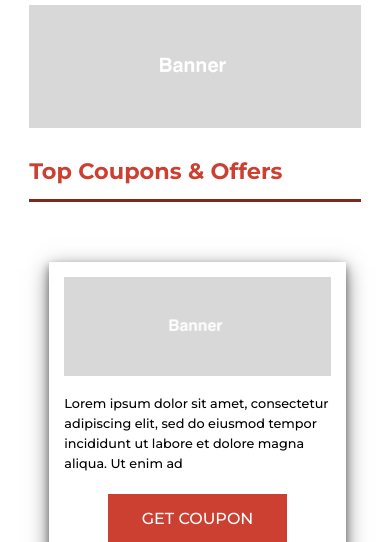
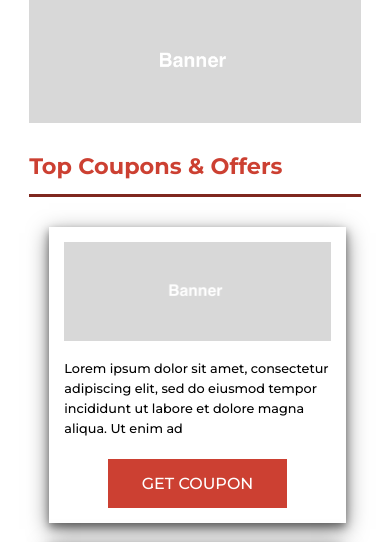
Before and after one commit to SkinnyPetee/couponbroz, a PHP site: page /index.html in a window 390 px wide. Shown: the part 110-652 px from the top of the page. Run offline with PHP 8.4, Linux system fonts and the light colour scheme; some libraries are stand-ins or nearby versions.

Commit message:
fixed margin issues

```diff
--- a/css/index/banner.css
+++ b/css/index/banner.css
@@ -1,7 +1,8 @@
 .items-wrapper {
   display: flex;
   justify-content: center;
-  margin-top : 50px;
+  margin-top : 20px;
+
 
 }
 
@@ -23,8 +24,8 @@
 
   display: flex;
   justify-content: center;
-  margin-top:50px;
-  margin-bottom : 50px;
+  margin-top:20px;
+  margin-bottom : 20px;
 }
 
 .title-div {
@@ -43,12 +44,12 @@
 @media only screen and (max-width: 900px) {
   .items-wrapper {
 
-    margin-top : 5px;
 
   }
 
   .banner {
      width : 85%;
+     margin-top: -20px;
    }
 
    .title-wrapper {
```
